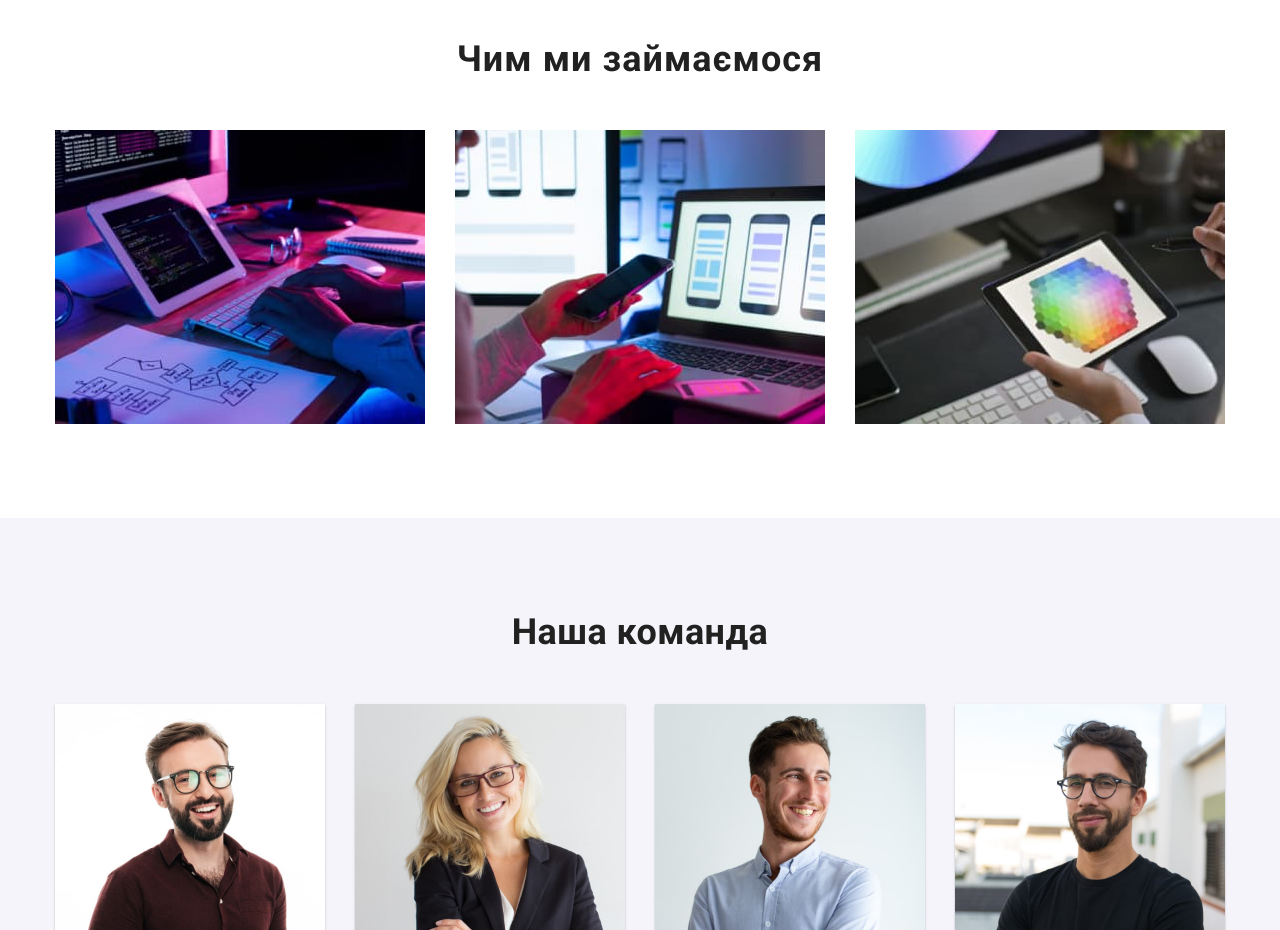
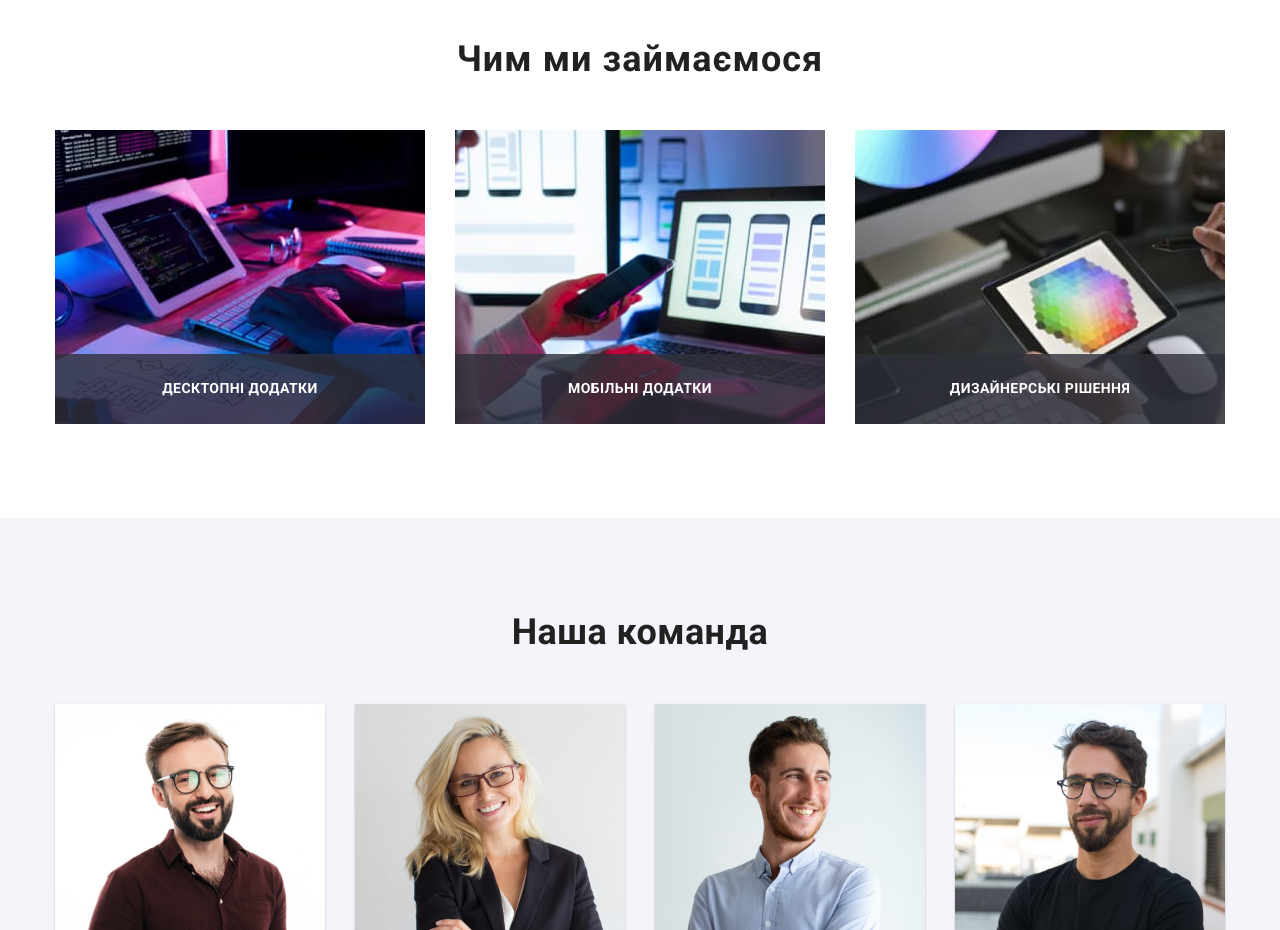
Before and after one commit to MishaHryvinskyi/goit-markup-hw-05, a plain HTML site: page index.html in a window 1280 px wide. Shown: the part 1080-2010 px from the top of the page. Drawn offline with nearby package versions, Linux system fonts and the light colour scheme.

Commit message:
add p in img

```diff
--- a/css/style.css
+++ b/css/style.css
@@ -13,6 +13,7 @@
     --border-clients-color: #AFB1B8;
     --bacjground-color-footer-lincs: rgba(255, 255, 255, 0.1);
     --primery-icon-color:#AFB1B8;
+    --background-color-img: rgba(47, 48, 58, 0.8);
 
 
     --primary-padding-bottom: 10px;
@@ -479,6 +480,47 @@ header .auth-nav {
     height: auto;
 }
 
+.paragraph-item {
+   display: block;
+font-weight: 700;
+font-size: 14px;
+line-height: 1.14;
+letter-spacing: 0.03em;
+text-transform: uppercase;
+
+color: var(--primary-fon-color)
+}
+
+
+
+.item-do {
+    position: relative;
+
+}
+
+
+.item-p {
+    display: flex;
+    width: 100%;
+    height: 70px;
+    align-items: center;
+    justify-content: center;
+
+    position: absolute;
+    bottom: 0;
+
+}
+
+.item-div-img::after {
+    content: '';
+    background-color: rgba(47, 48, 58, 0.8);
+    position: absolute;
+    display:inline-block;
+    width: 100%;
+    height: 70px;
+    bottom: 0;
+}
+
 /* ------------Наша команда------------*/
 
 .section-team {
@@ -624,6 +666,9 @@ margin-right: 10px;
 
     align-items: center;
 
+    transition-property: color ;
+    transition-duration: 250ms;
+    transition-timing-function: cubic-bezier(0.4, 0, 0.2, 1);
 
 
     }
@@ -750,9 +795,11 @@ margin-right: 10px;
 .footer-icon-linc {
     fill: var(--primary-fon-color);
 
-    transition-property: color ;
+    transition-property: background-color ;
     transition-duration: 250ms;
-    transition-timing-function: linear;
+    transition-timing-function: cubic-bezier(0.4, 0, 0.2, 1);
+
+
 }
 
 
--- a/index.html
+++ b/index.html
@@ -106,13 +106,28 @@
             <h2 class="section-work-title">Чим ми займаємося</h2>
             <ul class="list-work">
                 <li class="item-do">
-                    <img  class="img-item" src="./images/img.jpg" width="370" height="294" alt="Верстка">
+                    <div class="item-div-img">
+                        <img  class="img-item" src="./images/img.jpg" width="370" height="294" alt="Верстка">
+                    </div>
+                    <div class="item-p">
+                        <p class="paragraph-item">Десктопні додатки</p>
+                    </div>
                 </li>
                 <li class="item-do">
-                    <img  class="img-item" src="./images/img2.jpg" width="370" height="294" alt="Дизайн">
+                    <div class="item-div-img">
+                        <img  class="img-item" src="./images/img2.jpg" width="370" height="294" alt="Дизайн">
+                    </div>
+                    <div class="item-p">
+                        <p class="paragraph-item">Мобільні додатки</p>
+                    </div>
                 </li>
                 <li class="item-do">
-                    <img  class="img-item" src="./images/img3.jpg" width="370" height="294" alt="Оформлення">
+                    <div class="item-div-img">
+                        <img  class="img-item" src="./images/img3.jpg" width="370" height="294" alt="Оформлення">
+                    </div>
+                    <div class="item-p">
+                        <p class="paragraph-item">Дизайнерські рішення</p>
+                    </div>
                 </li>
             </ul>
         </div>
```
